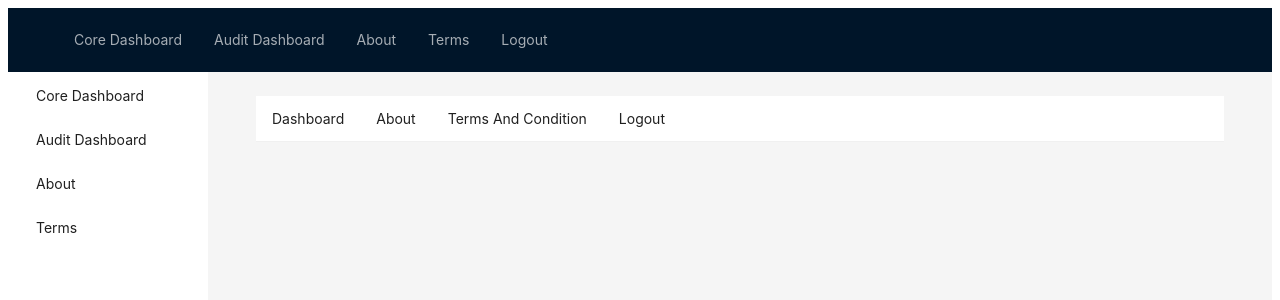
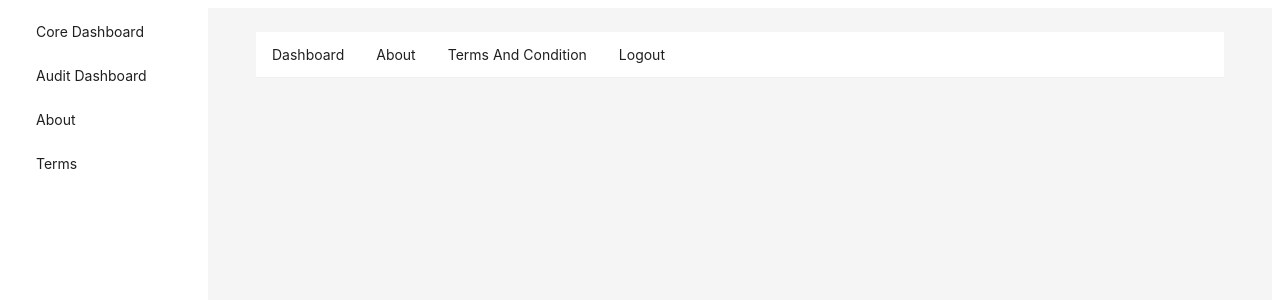
Before and after one commit to FullstackRakibul/electionApp, a React (Vite) app: page /#/login in a window 1280 px wide. Both pictures are taken after a click on the button "Login". Shown: the top 300 px of the page. Built offline with nearby package versions, Linux system fonts and the light colour scheme.

Commit message:
Main layout but fix

```diff
--- a/package.json
+++ b/package.json
@@ -4,7 +4,7 @@
   "version": "0.0.0",
   "type": "module",
   "scripts": {
-    "dev": "vite",
+    "dev": "vite --host",
     "build": "tsc -b && vite build",
     "lint": "eslint . --ext ts,tsx --report-unused-disable-directives --max-warnings 0",
     "preview": "vite preview"
--- a/src/layouts/MainLayout/index.tsx
+++ b/src/layouts/MainLayout/index.tsx
@@ -1,10 +1,14 @@
-import React from 'react';
+import React, { ReactNode } from 'react';
 import { Layout, Menu } from 'antd';
 import { Outlet, useNavigate } from 'react-router-dom';
 const { Header, Sider, Content } = Layout;
 
+type MainLayoutProps = {
+  children: ReactNode;
+};
 
-const MainLayout = () => {
+
+const MainLayout: React.FC<MainLayoutProps> = ({ children }) => {
   const navigate = useNavigate();
   const handleMenuClick = (e: { key: string }) => {
     navigate(e.key);
@@ -12,26 +16,6 @@ const MainLayout = () => {
   return (
     <>
     <Layout style={{ minHeight: '100vh' }}>
-      <Header className="header">
-        <div className="logo" />
-        <Menu theme="dark" mode="horizontal" defaultSelectedKeys={['1']}>
-          <Menu.Item key="/core/dashboard" onClick={handleMenuClick}>
-            Core Dashboard
-          </Menu.Item>
-          <Menu.Item key="/core/dashboard" onClick={handleMenuClick}>
-            Audit Dashboard
-          </Menu.Item>
-          <Menu.Item key="/core/about" onClick={handleMenuClick}>
-            About
-          </Menu.Item>
-          <Menu.Item key="/audit/terms" onClick={handleMenuClick}>
-            Terms
-          </Menu.Item>
-          <Menu.Item key="/logout" onClick={handleMenuClick}>
-            Logout
-          </Menu.Item>
-        </Menu>
-      </Header>
       <Layout>
         <Sider width={200} className="site-layout-background">
           <Menu
@@ -61,7 +45,7 @@ const MainLayout = () => {
               minHeight: 280,
             }}
           >
-            <Outlet />
+            {children}
           </Content>
         </Layout>
       </Layout>
--- /dev/null
+++ b/src/layouts/footer/index.tsx
@@ -0,0 +1,15 @@
+import React from 'react'
+
+const MianFooter = () => {
+  return (
+    <>
+      <footer
+        className="bg-primary"
+      >
+
+      </footer>
+    </>
+  )
+}
+
+export default MianFooter
```
